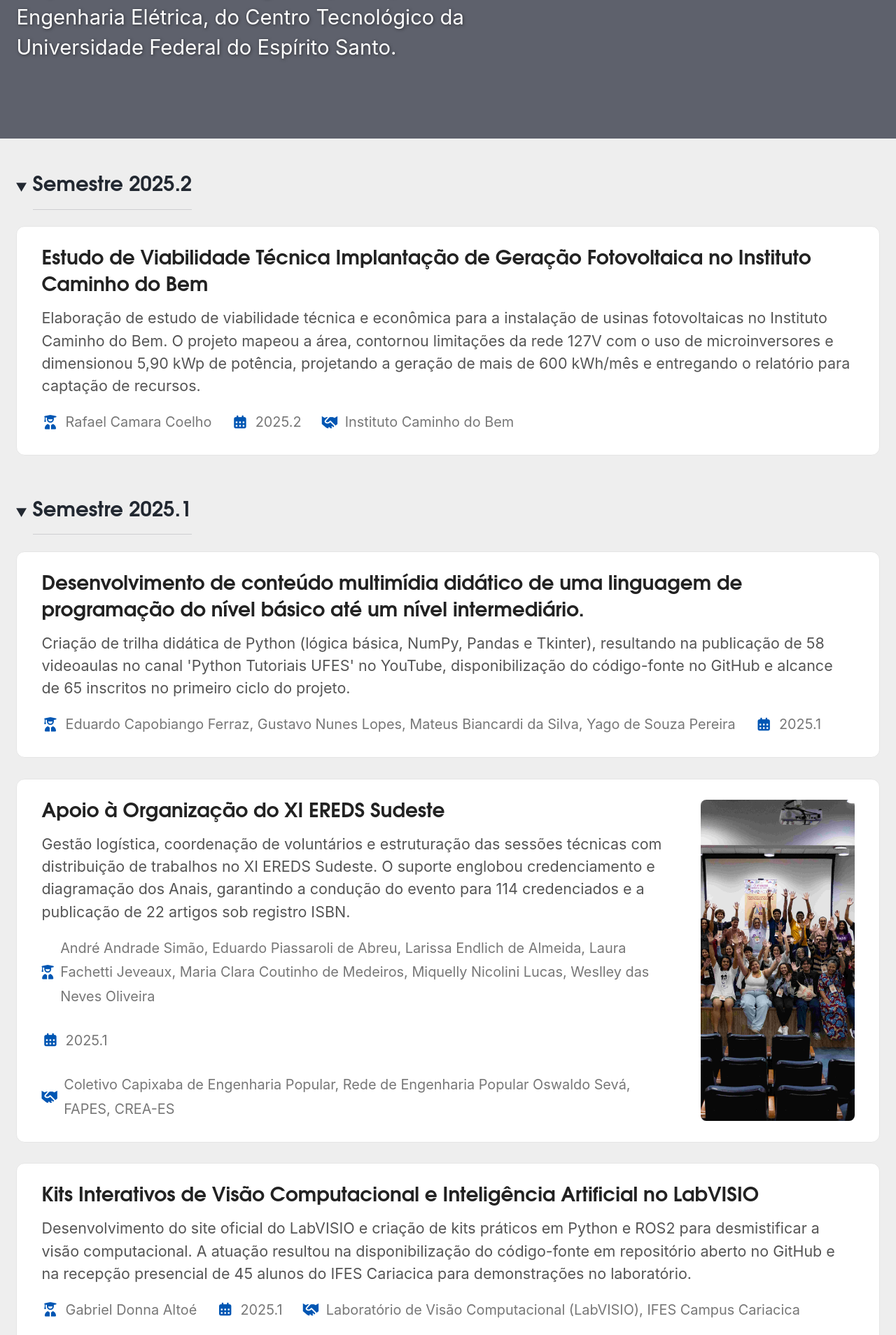
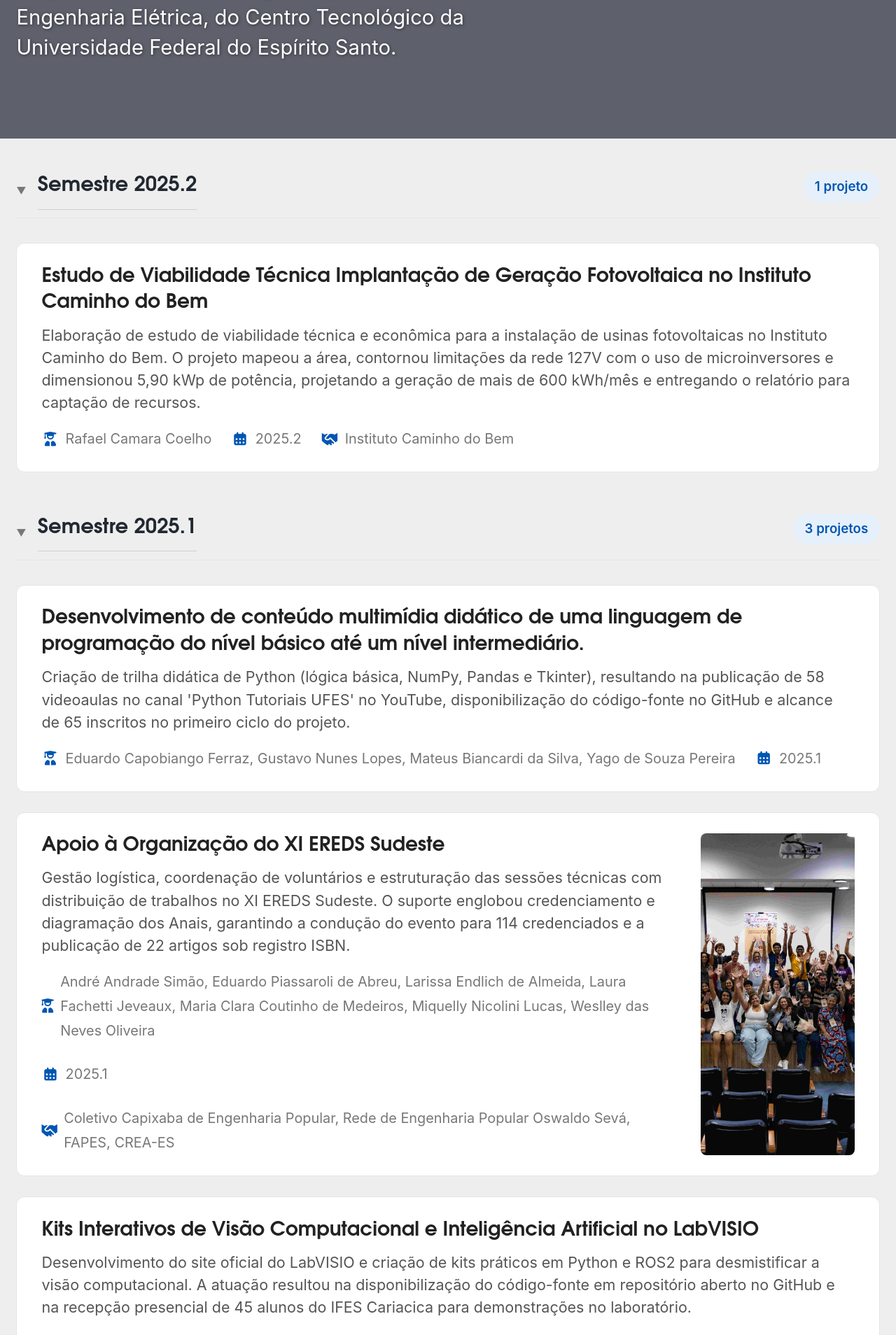
Before and after one commit to eletrica-ufes/eletrica-ufes.github.io, a Jekyll site: the page built from index.md, in a window 1280 px wide. Shown: the part 336-2244 px from the top of the page at 70% size. Built offline with Jekyll 4.4.1, drawn with Linux system fonts in a browser that asks for light colours; cached includes are drawn as plain includes; the list of posts is cut into pages by our own code; some of the changed text lies outside the part shown.

Commit message:
added rectracted semesters + ros project

```diff
--- a/assets/css/main.scss
+++ b/assets/css/main.scss
@@ -4,6 +4,17 @@
 
 @import "minimal-mistakes/skins/{{ site.minimal_mistakes_skin | default: 'default' }}";
 @import "minimal-mistakes";
+
+/* ==========================================================================
+   Paleta do projeto
+   Mude os valores aqui para atualizar as cores em todo o site.
+   ========================================================================== */
+$brand-color: #0056b3;
+$brand-color-light: #e6f0fb;
+$text-dark: #222222;
+$text-body: #555555;
+$text-muted: #777777;
+$border-light: #e5e5e5;
 
 /* Lista e Cards Minimalistas de Projetos */
 .projetos-list {
@@ -18,7 +29,7 @@
   justify-content: space-between;
   align-items: center;
   background: #ffffff;
-  border: 1px solid #e5e5e5;
+  border: 1px solid $border-light;
   border-radius: 12px;
   padding: 1.25rem 1.5rem;
   text-decoration: none !important;
@@ -29,8 +40,13 @@
   &:hover {
     transform: translateY(-2px);
     box-shadow: 0 6px 18px rgba(0, 0, 0, 0.06);
-    border-color: #0056b3;
+    border-color: $brand-color;
     text-decoration: none;
+  }
+
+  &:focus-visible {
+    outline: 2px solid $brand-color;
+    outline-offset: 3px;
   }
 
   .card-content {
@@ -44,16 +60,16 @@
     margin: 0;
     font-size: 1.2rem;
     font-weight: 700;
-    color: #222222;
+    color: $text-dark;
     line-height: 1.35;
   }
 
   .card-excerpt {
     margin: 0;
     font-size: 0.92rem;
-    color: #555555;
+    color: $text-body;
     line-height: 1.5;
-    /* Corta o texto em até 3 linhas com reticências */
+    /* Corta o texto em até 4 linhas com reticências */
     display: -webkit-box;
     -webkit-line-clamp: 4;
     -webkit-box-orient: vertical;
@@ -65,7 +81,7 @@
     flex-wrap: wrap;
     gap: 1.2rem;
     font-size: 0.85rem;
-    color: #777777;
+    color: $text-muted;
     margin-top: 0.4rem;
 
     span {
@@ -75,7 +91,7 @@
     }
 
     i {
-      color: #0056b3;
+      color: $brand-color;
     }
   }
 
@@ -132,31 +148,53 @@
   margin-bottom: 2em !important;
 }
 
+/* ---- seções de semestre recolhíveis ---- */
 .semestre-details {
-  margin-bottom: 1.5rem;
+  margin-bottom: 2rem;
 
   summary {
     cursor: pointer;
-    list-style: none; /* remove a setinha padrão do navegador */
+    list-style: none;
+    display: flex;
+    align-items: baseline;
+    gap: 0.75rem;
+    padding-bottom: 0.5rem;
+    border-bottom: 1px solid $border-light;
 
     h2 {
       display: inline-block;
+      margin: 0;
     }
 
     &::-webkit-details-marker {
-      display: none; /* remove a setinha no Chrome/Safari */
+      display: none;
     }
 
     &::before {
       content: "▶";
       display: inline-block;
-      margin-right: 0.5em;
-      font-size: 0.7em;
+      font-size: 0.6em;
+      color: $text-muted;
       transition: transform 0.2s ease;
+      align-self: center;
     }
   }
 
   &[open] summary::before {
     transform: rotate(90deg);
   }
+
+  .semestre-count {
+    font-size: 0.8rem;
+    font-weight: 600;
+    color: $brand-color;
+    background: $brand-color-light;
+    padding: 0.25rem 0.7rem;
+    border-radius: 999px;
+    margin-left: auto;
+  }
+
+  .projetos-list {
+    margin-top: 1.5rem;
+  }
 }
--- a/index.md
+++ b/index.md
@@ -17,7 +17,10 @@ excerpt: >
 
 {% for grupo in projetos_agrupados %}
 <details class="semestre-details" open>
-  <summary><h2>Semestre {{ grupo.name }}</h2></summary>
+<summary>
+  <h2>Semestre {{ grupo.name }}</h2>
+  <span class="semestre-count">{{ grupo.items.size }} projeto{% if grupo.items.size != 1 %}s{% endif %}</span>
+</summary>
 
   <div class="projetos-list">
     {% for projeto in grupo.items %}
```
Also changed, not shown: _projetos/2024-1-ros.md (added, +81 -0 lines), _projetos/2025-2-viabilidade-solar-caminho-do-bem.md (+0 -3 lines).
